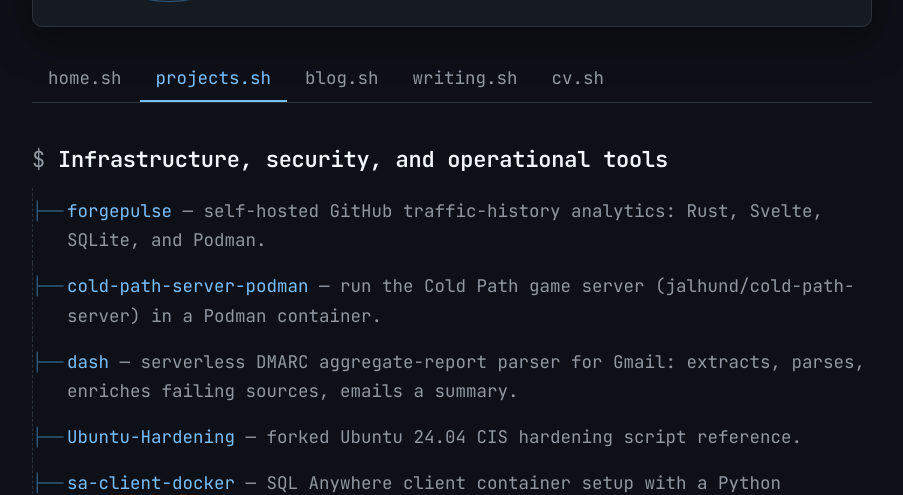
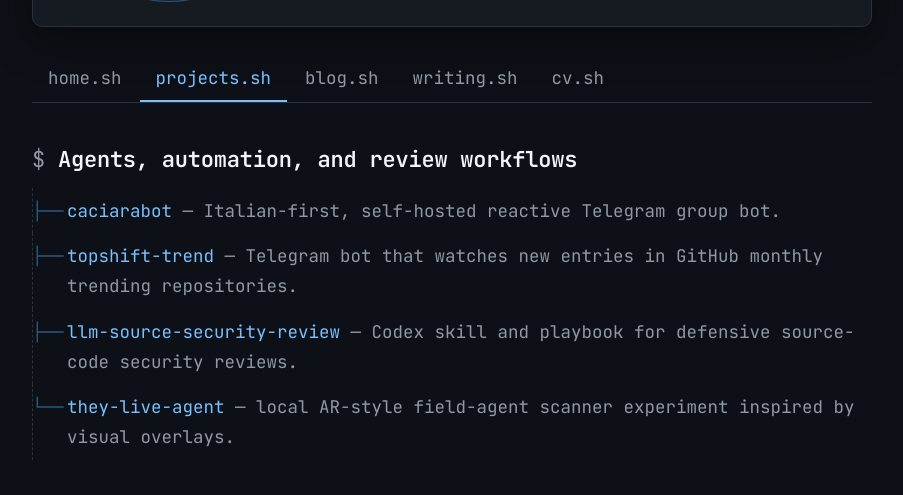
Before and after one commit to carlok/carlok.github.io, a Jekyll site: the page built from projects.md, in a window 1280 px wide and 900 px high, cut to the strip 405-900 px from the top of the window. Shown: the whole strip, without its empty margins (188-1091 px from the left). Built offline with Jekyll 4.4.1, drawn with Linux system fonts in a browser that asks for light colours; some of the changed text lies outside the part shown.

```diff
--- a/projects.md
+++ b/projects.md
@@ -27,6 +27,13 @@ permalink: /projects/
   <a class="tab" href="/writing/">writing.sh</a>
   <a class="tab" href="/cv/">cv.sh</a>
 </div>
+
+## Agents, automation, and review workflows
+
+- [caciarabot](https://github.com/carlok/caciarabot) — Italian-first, self-hosted reactive Telegram group bot.
+- [topshift-trend](https://github.com/carlok/topshift-trend) — Telegram bot that watches new entries in GitHub monthly trending repositories.
+- [llm-source-security-review](https://github.com/carlok/llm-source-security-review) — Codex skill and playbook for defensive source-code security reviews.
+- [they-live-agent](https://github.com/carlok/they-live-agent) — local AR-style field-agent scanner experiment inspired by visual overlays.
 
 ## Infrastructure, security, and operational tools
 
```
Also changed, not shown: other parts of projects.md (+0 -7 lines).
